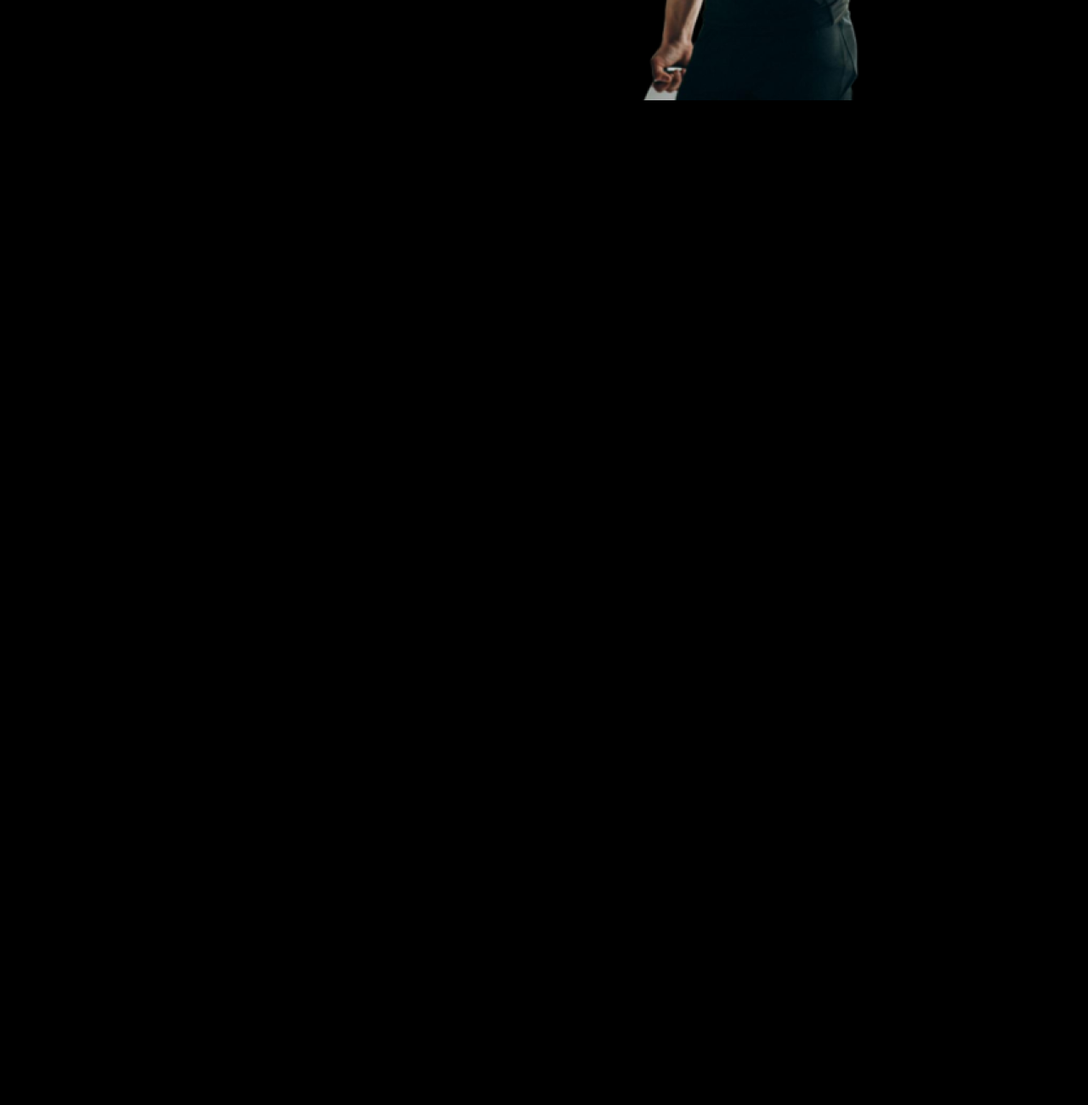
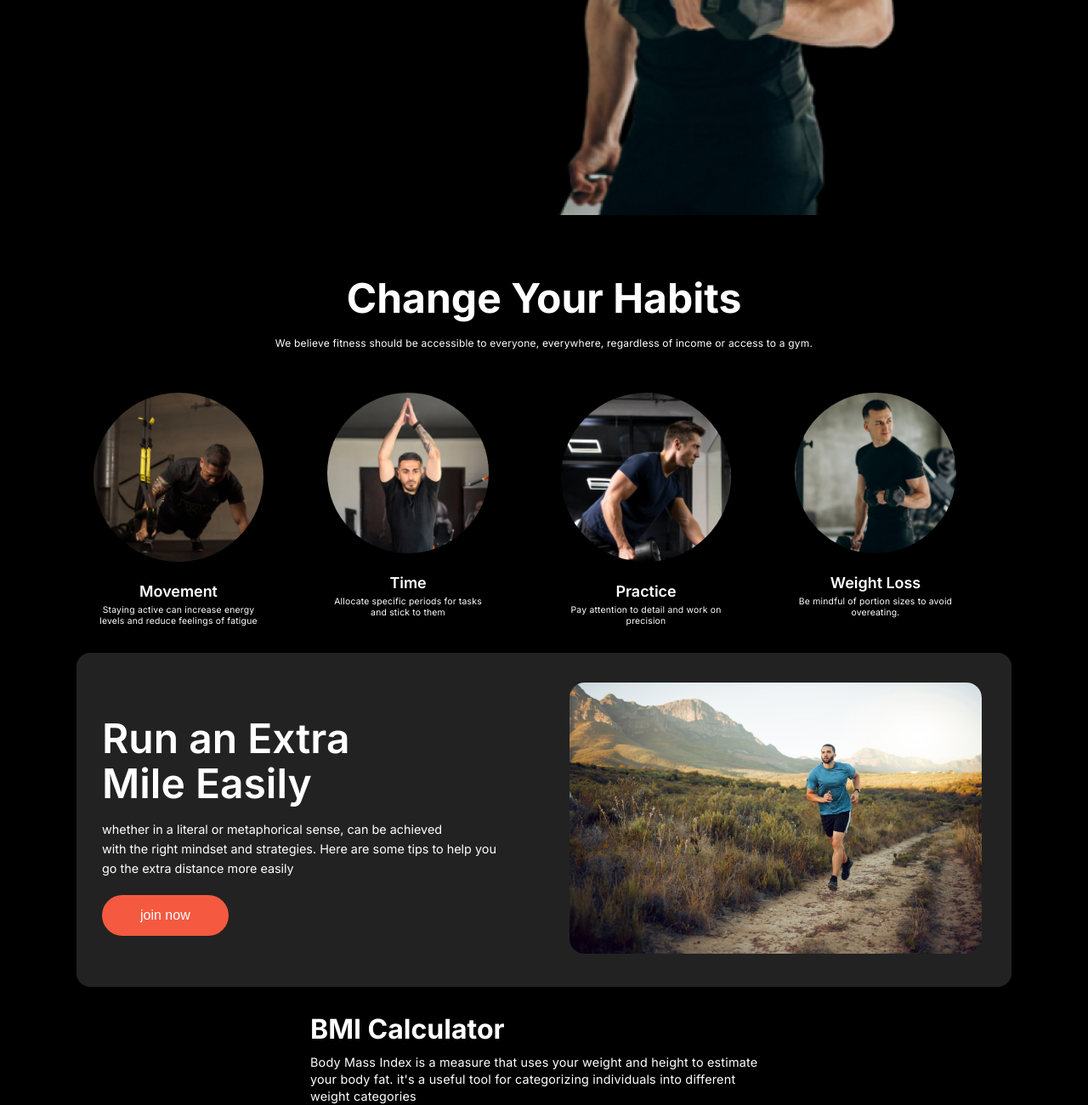
Before and after one commit to utshasaha16/fit-and-healthy-layout, a plain HTML site: page index.html in a window 1280 px wide. Shown: the part 566-1866 px from the top of the page at 85% size. Before the commit the page ends 800 px from the top, so only its background shows below. Drawn offline with Linux system fonts and the light colour scheme.

Commit message:
nav header habits run easy section responsive

```diff
--- a/index.html
+++ b/index.html
@@ -5,6 +5,7 @@
     <meta name="viewport" content="width=device-width, initial-scale=1.0">
     <title>healthy and fitness</title>
     <link rel="stylesheet" href="styles/style.css">
+    <link rel="stylesheet" href="styles/responsive.css">
 </head>
 <body style="background-color: black;">
     <header>
@@ -30,12 +31,53 @@
         </div>
     </header>
     <main>
-        <section class="your-habits">
-            <div>
-            <h1>Change Your Habits</h1>
-            <p>We believe fitness should be accessible to everyone, everywhere, regardless of income or access to a gym.</p>
+        <section class="your-habits-section">
+            <div class="section-content">
+            <h2 class="habit-title">Change Your Habits</h2>
+            <p class="habit-description">We believe fitness should be accessible to everyone, everywhere, regardless of income or access to a gym.</p>
             </div>
-        </section>
+            <div class="habit-image">
+                <div class="img-1">
+                    <img src="images/image 3.png" alt="">
+                    <h3 class="img-1-title">Movement</h3>
+                    <p class="img-1-description">Staying active can increase energy levels and reduce feelings of fatigue</p>
+                </div>
+                <div class="img-2">
+                    <img src="images/image 2.png" alt="">
+                    <h3 class="img-2-title">Time</h3>
+                    <p class="img-2-description">Allocate specific periods for tasks and stick to them</p>
+                </div>
+                <div class="img-3">
+                    <img src="images/image 4.png" alt="">
+                    <h3 class="img-3-title">Practice</h3>
+                    <p class="img-3-description">Pay attention to detail and work on precision</p>
+                </div>
+                <div class="img-4">
+                    <img src="images/image 5.png" alt="">
+                    <h3 class="img-4-title">Weight Loss</h3>
+                    <p class="img-4-description">Be mindful of portion sizes to avoid overeating.</p>
+                </div>
+            </div>
+            </section>
+            <section class="run-easy">
+            <div class="run-easy-container">
+                <div class="run-easy-content">
+                    <h2 class="run-easy-title">Run an Extra <br>
+                    Mile Easily</h2>
+                    <p class="run-easy-description"> whether in a literal or metaphorical sense, can be achieved <br> with the right mindset and strategies. Here are some tips to help you go the extra distance more easily</p>
+                    <button class="run-easy-btn">join now</button>
+                </div>
+                <div class="run-easy-photo">
+                <img src="images/run.jpg" alt="">
+                </div>
+            </div>
+            </section>
+         <section class="bmi-container">
+         <div class="bmi-calc">
+           <h3>BMI Calculator</h3>
+           <p>Body Mass Index is a measure that uses your weight and height to estimate your body fat. it's a useful tool for categorizing individuals into different weight categories</p>
+        </div>
+    </section>
     </main>
     <footer>
 
--- /dev/null
+++ b/styles/responsive.css
@@ -0,0 +1,51 @@
+@media screen and (max-width: 576px) {
+    .navbar ,
+    .nav-links{
+        flex-direction: column;
+        align-items: center;
+        margin: 10px;
+    }
+    .nav-item ,
+    .banner-content ,
+    .section-content{
+        margin: 0 auto;
+    }
+    .banner{
+        flex-direction: column;
+        margin: 20px;
+    }
+    .btn{
+        margin-right: 30px;
+    }
+    .habit-image{
+        grid-template-columns: repeat(1, 4fr);
+        margin: 40px;
+
+    }
+    .img-1 ,
+    .img-2 ,
+    .img-3 ,
+    .img-4{
+        margin: 10px;
+        justify-self: center;
+    }
+    .run-easy-container{
+        flex-direction: column;
+        justify-content: center;
+        align-items: center;
+    }
+    .run-easy-photo ,
+    .run-easy-content{
+        width: 70%;
+    }
+    /* bmi calculator section */
+    .bmi-container{
+        align-items: center;
+        justify-content: center;
+        flex-direction: column;
+    }
+    .bmi-calc{
+        padding: 10px;
+        width: 70%;
+    }
+}
--- a/styles/style.css
+++ b/styles/style.css
@@ -31,6 +31,8 @@ body{
     margin-left: 20px;
 }
 .nav-link{
+    justify-content: space-between;
+    align-items: center;
     text-decoration: none;
     color: rgb(255, 255, 255);
     font-size: 1.1rem;
@@ -71,13 +73,14 @@ body{
     font-size: 1rem;
     line-height: 20px;
     padding: 12px;
+    border: none;
     border-radius: 30px;
     background-color: rgba(230, 83, 60, 1);
     margin-top: 25px;
 }
 .download-btn{
     max-width: 150px;
-    box-shadow: none;
+    border: none;
     background-color: rgb(56, 55, 55);
     color: #ffffff;
     font-weight: 300;
@@ -90,6 +93,176 @@ body{
     width: 330px;
     height: auto;
 }
-.banner-img-img{
+.banner-img ,img{
     width: 100%;
+    overflow: hidden;
 }
+/* main start */
+/* habits-section */
+.your-habits-section{
+    max-width: 1100px;
+    margin: 0 auto;
+}
+.section-content{
+    margin-top: 4rem;
+}
+.habit-title{
+    text-align: center;
+    color: #ffffff;
+    font-size: 3rem;
+}
+.habit-description{
+    text-align: center;
+    color: #ffffff;
+    font-size: 0.75rem;
+    font-weight:400;
+    line-height: 20px;
+    letter-spacing: 0.2px;
+    margin-top: 14px;
+}
+.habit-image{
+    display: grid;
+    grid-template-columns: repeat(4, 1fr);
+    margin-top: 3rem;
+}
+.img-1 ,
+.img-3{
+    width: 200px;
+    margin-left: 1.25rem;
+    margin-right: 1.25rem;
+    align-items: center;
+}
+.img-1 img{
+    width: 100%;
+    border-radius: 50%;
+}
+.img-1-title ,
+.img-3-title{
+    color: #ffffff;
+    font-size: 1.12rem;
+    font-weight: 600;
+    text-align: center;
+    margin-top: 1.25rem;
+}
+.img-1-description ,
+.img-3-description{
+    color: #ffffff;
+    font-size: 0.65rem;
+    font-weight: 400;
+    line-height: 0.85rem;
+    text-align: center;
+    letter-spacing: 0.2px;
+    margin-top: 5px;
+}
+.img-3 img{
+    width: 100%;
+    border-radius: 50%;
+}
+.img-2 ,
+.img-4{
+    width: 190px;
+    margin-left: 1.25rem;
+    margin-right: 1.25rem;
+    align-items: center;
+}
+.img-2 img{
+    width: 100%;
+    border-radius: 50%;
+}
+.img-4 img{
+    width: 100%;
+    border-radius: 50%;
+}
+.img-2-title ,
+.img-4-title{
+    color: #ffffff;
+    font-size: 1.12rem;
+    font-weight: 600;
+    text-align: center;
+    margin-top: 20px;
+}
+.img-2-description ,
+.img-4-description{
+    color: #ffffff;
+    font-size: 0.65rem;
+    font-weight: 400;
+    line-height: 0.85rem;
+    text-align: center;
+    letter-spacing: 0.2px;
+    margin-top: 5px;
+}
+/* run easily section */
+.run-easy{
+    max-width: 1100px;
+    margin: 0 auto;
+    background-color: rgb(34, 34, 34);;
+    border-radius: 16px;
+    margin-top: 30px;
+}
+.run-easy-container{
+    display: flex;
+    justify-content: space-between;
+    align-items: center;
+    margin-top: 25px;
+}
+.run-easy-content{
+    width: 50%;
+    margin: 35px 30px;
+}
+.run-easy-photo{
+    width: 50%;
+    margin: 35px;
+}
+.run-easy-photo img{
+    width: 100%;
+    overflow: hidden;
+    border-radius: 18px;
+}
+.run-easy-title{
+    color: #ffffff;
+    font-size: 3rem;
+    font-weight: 600;
+    line-height: 110%;
+    margin-top: 15px;
+}
+.run-easy-description{
+    color: #ffffff;
+    font-size: 0.90rem;
+    font-weight: 400;
+    line-height: 23px;
+    margin-top: 15px;
+}
+.run-easy-btn{
+    padding: 15px 45px;
+    color: #ffffff;
+    font-family: sans-serif;
+    font-size: 1rem;
+    font-weight: 300;
+    background-color: rgba(245, 89, 64, 1);
+    border: none;
+    border-radius: 30px;
+    margin-top: 20px;
+}
+/* bmi calculator heading */
+.bmi-container{
+    max-width: 1100px;
+    margin: 0 auto;
+    display: flex;
+    justify-content: center;
+}
+.bmi-calc{
+    width: 50%;
+    margin-top: 30px;
+
+}
+.bmi-calc h3{
+    font-size: 2rem;
+    color: #ffffff;
+}
+.bmi-calc p{
+    letter-spacing: 0.2px;
+    line-height: 20px;
+    font-size: 0.9rem;
+    margin-top: 10px;
+    color: #ffffff;
+}
```
